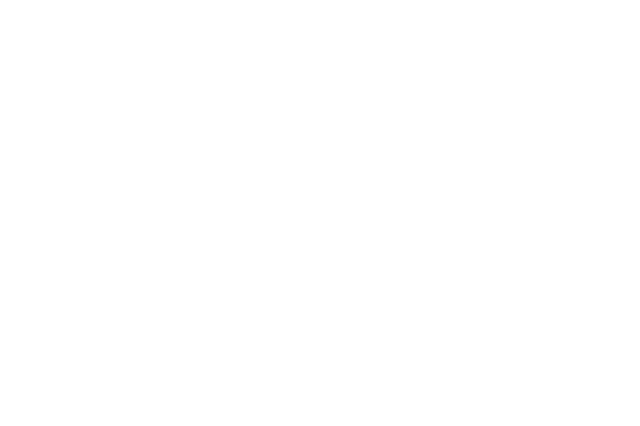
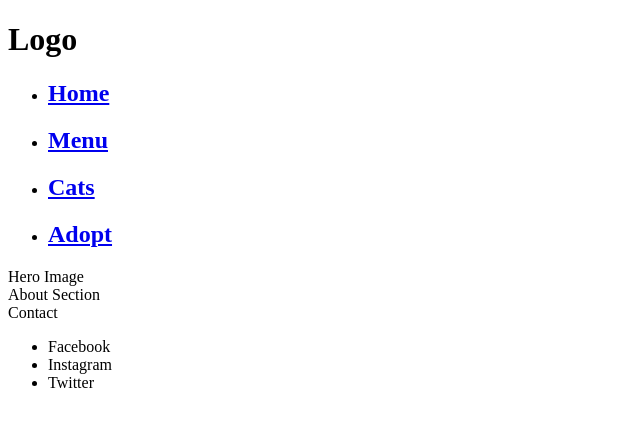
Before and after one commit to hashtag-squirrel/in-the-meowment, a plain HTML site: page index.html in a window 1280 px wide. Shown: the whole page, without its empty margins (0-640 px from the left). Drawn offline with Linux system fonts and the light colour scheme.

Commit message:
Create basic site structure in index.html

```diff
--- a/index.html
+++ b/index.html
@@ -10,6 +10,26 @@
     <title>In The Meowment</title>
 </head>
 <body>
-
+    <header>
+        <h1>Logo</h1>
+        <nav>
+            <ul>
+                <li><a href="index.html"><h2>Home</h2></a></li>
+                <li><a href="menu.html"><h2>Menu</h2></a></li>
+                <li><a href="cats.html"><h2>Cats</h2></a></li>
+                <li><a href="adopt.html"><h2>Adopt</h2></a></li>
+            </ul>
+        </nav>
+    </header>
+    <section>Hero Image</section>
+    <section>About Section</section>
+    <section>Contact</section>
+    <footer>
+        <ul>
+            <li>Facebook</li>
+            <li>Instagram</li>
+            <li>Twitter</li>
+        </ul>
+    </footer>
 </body>
 </html>
```
